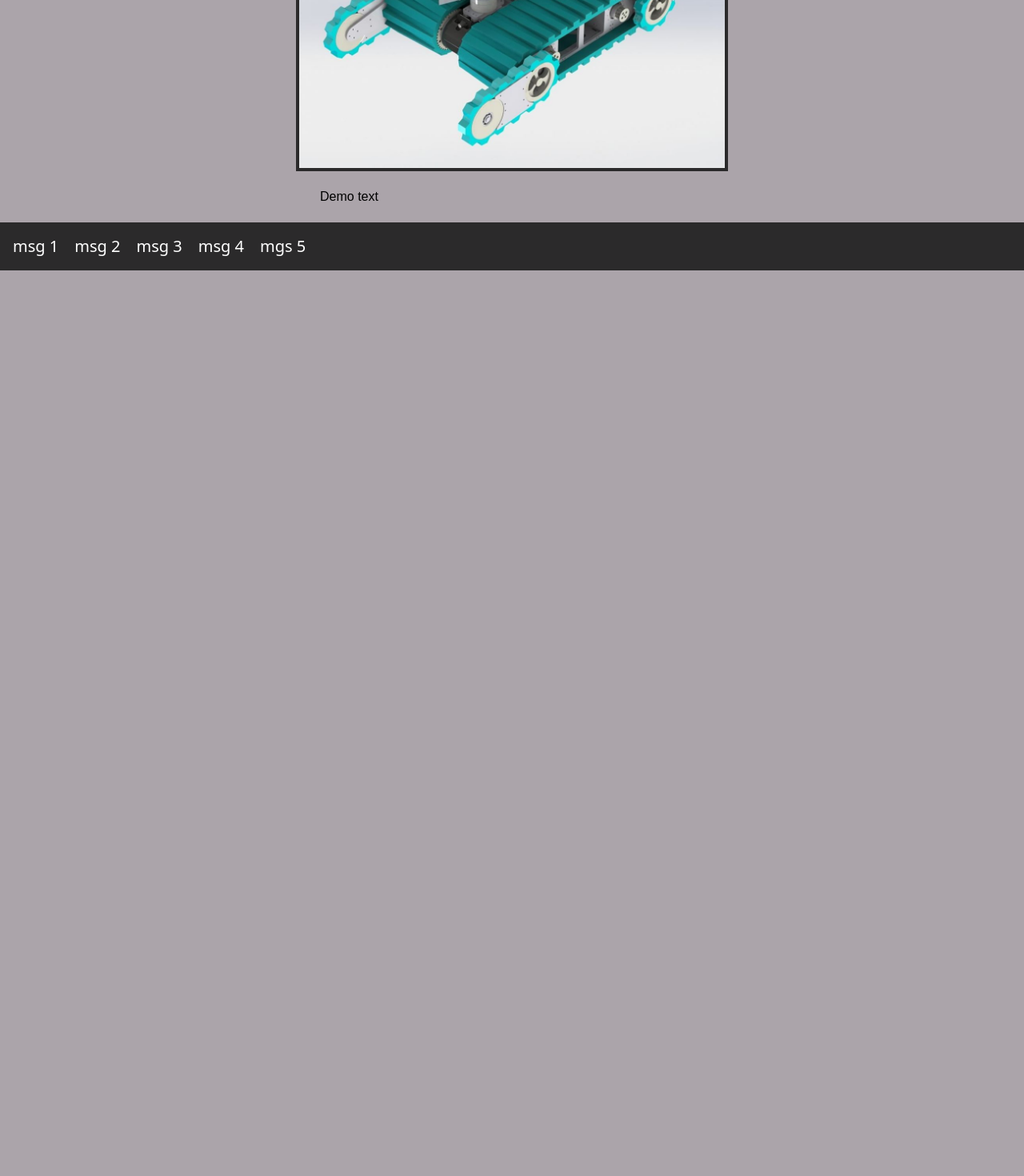
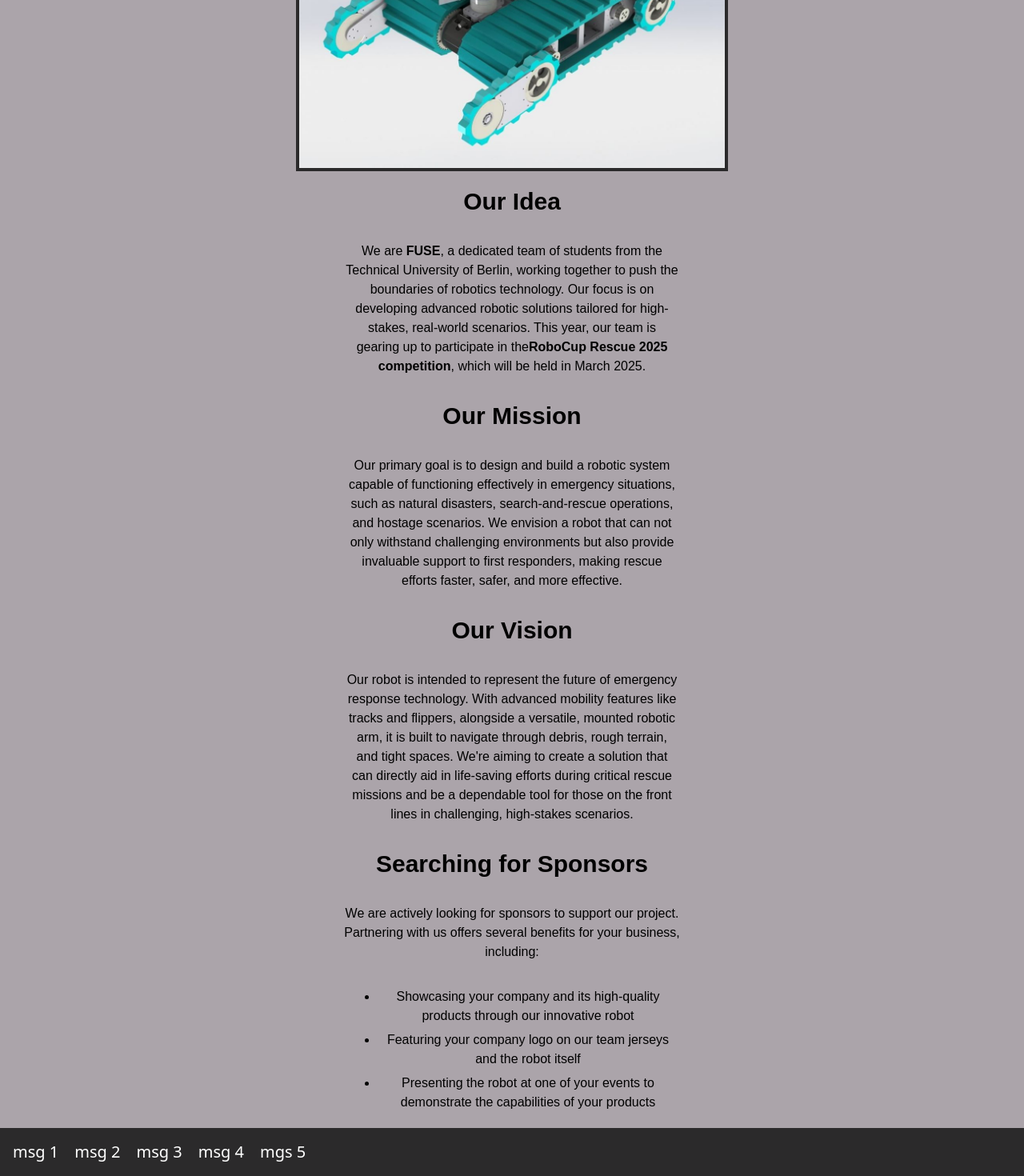
Before and after one commit to FUSE-RoboCupRescue/FUSE-RoboCupRescue.github.io, a Next.js app: page / in a window 1280 px wide. Shown: the part 647-2117 px from the top of the page at 80% size. Before the commit the page ends 985 px from the top, so only its background shows below. Built offline with nearby package versions, Linux system fonts and the light colour scheme; a web font is replaced by a local one.

Commit message:
outline test

```diff
--- a/src/app/page.tsx
+++ b/src/app/page.tsx
@@ -17,8 +17,37 @@ export default function Home() {
       </div>
 
 
-      <div className="text-base mt-5">
-        <p>Demo text</p>
+      <div className="text-base mt-5 space-y-8">
+        <h1 className="font-bold text-3xl text-colors-black text-center">Our Idea</h1>
+        <p className="text-center px-4 md:px-8">
+            We are <strong>FUSE</strong>, a dedicated team of students from the Technical University of Berlin, working together to push the boundaries of robotics technology.
+            Our focus is on developing advanced robotic solutions tailored for high-stakes, real-world scenarios. This year, our team is gearing up to participate in the
+            <strong>RoboCup Rescue 2025 competition</strong>, which will be held in March 2025.
+        </p>
+
+        <h1 className="font-bold text-3xl text-colors-black text-center mt-8">Our Mission</h1>
+        <p className="text-center px-4 md:px-8">
+            Our primary goal is to design and build a robotic system capable of functioning effectively in emergency situations, such as natural disasters, search-and-rescue
+            operations, and hostage scenarios. We envision a robot that can not only withstand challenging environments but also provide invaluable support to first responders,
+            making rescue efforts faster, safer, and more effective.
+        </p>
+
+        <h1 className="font-bold text-3xl text-colors-black text-center mt-8">Our Vision</h1>
+        <p className="text-center px-4 md:px-8">
+            Our robot is intended to represent the future of emergency response technology. With advanced mobility features like tracks and flippers, alongside a versatile,
+            mounted robotic arm, it is built to navigate through debris, rough terrain, and tight spaces. We're aiming to create a solution that can directly aid in life-saving
+            efforts during critical rescue missions and be a dependable tool for those on the front lines in challenging, high-stakes scenarios.
+        </p>
+
+        <h1 className="font-bold text-3xl text-colors-black text-center mt-8">Searching for Sponsors</h1>
+        <p className="text-center px-4 md:px-">
+            We are actively looking for sponsors to support our project. Partnering with us offers several benefits for your business, including:
+        </p>
+        <ul className="list-disc ml-10 space-y-1.5 text-center px-4 md:px-8">
+            <li>Showcasing your company and its high-quality products through our innovative robot</li>
+            <li>Featuring your company logo on our team jerseys and the robot itself</li>
+            <li>Presenting the robot at one of your events to demonstrate the capabilities of your products</li>
+        </ul>
       </div>
 
     </div>
```
